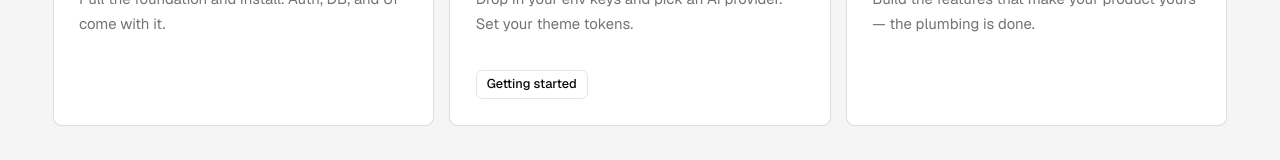
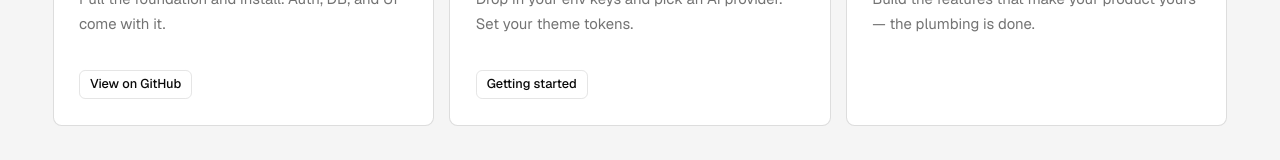
Before and after one commit to dev-geddy/backflip, a Next.js app in the folder apps/web/: page / in a window 1280 px wide. Shown: the part 1909-2069 px from the top of the page. Built offline with nearby package versions, Linux system fonts and the light colour scheme.

Commit message:
feat(web): add github cta to clone card on homepage

```diff
--- a/apps/web/app/_components/how-it-works.tsx
+++ b/apps/web/app/_components/how-it-works.tsx
@@ -6,6 +6,11 @@ const STEPS = [
     n: "01",
     title: "Clone",
     body: "Pull the foundation and install. Auth, DB, and UI come with it.",
+    cta: {
+      href: "https://github.com/dev-geddy/backflip",
+      label: "View on GitHub",
+      external: true,
+    },
   },
   {
     n: "02",
@@ -47,7 +52,14 @@ export function HowItWorks() {
                   size="sm"
                   variant="outline"
                   className="mt-4 self-start"
-                  render={<a href={s.cta.href} />}
+                  render={
+                    <a
+                      href={s.cta.href}
+                      {...("external" in s.cta && s.cta.external
+                        ? { target: "_blank", rel: "noreferrer" }
+                        : {})}
+                    />
+                  }
                 >
                   {s.cta.label}
                 </Button>
```
Also changed, not shown: 1 other file (tests, documents, lock files or other folders).
